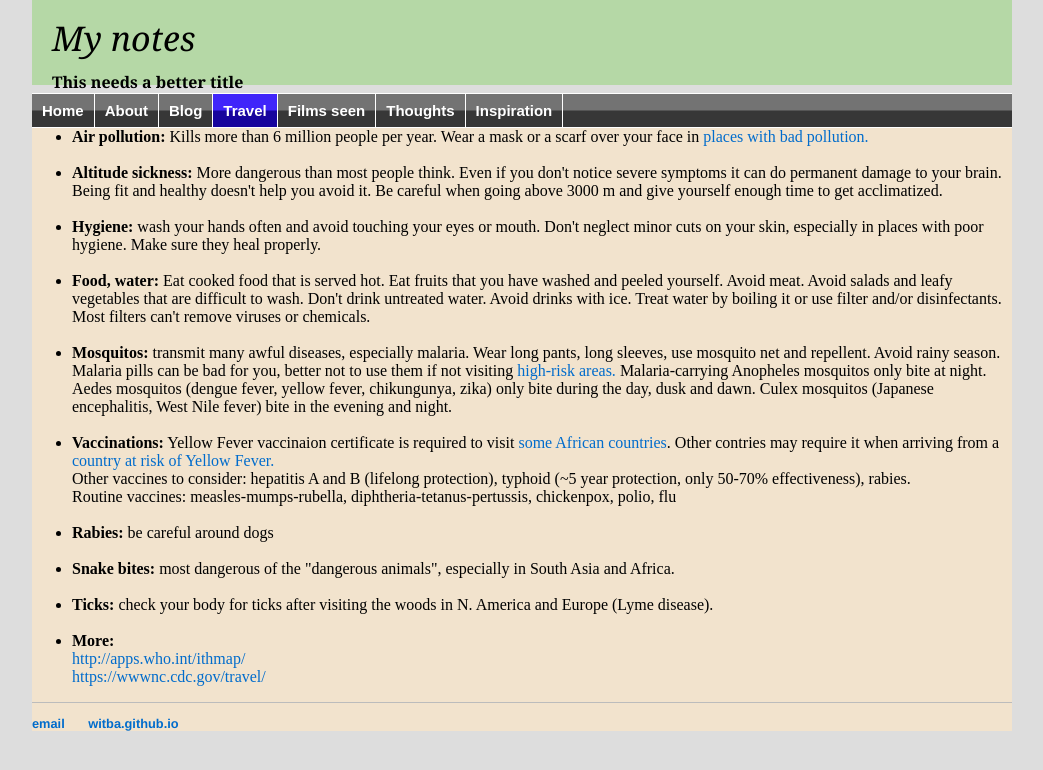
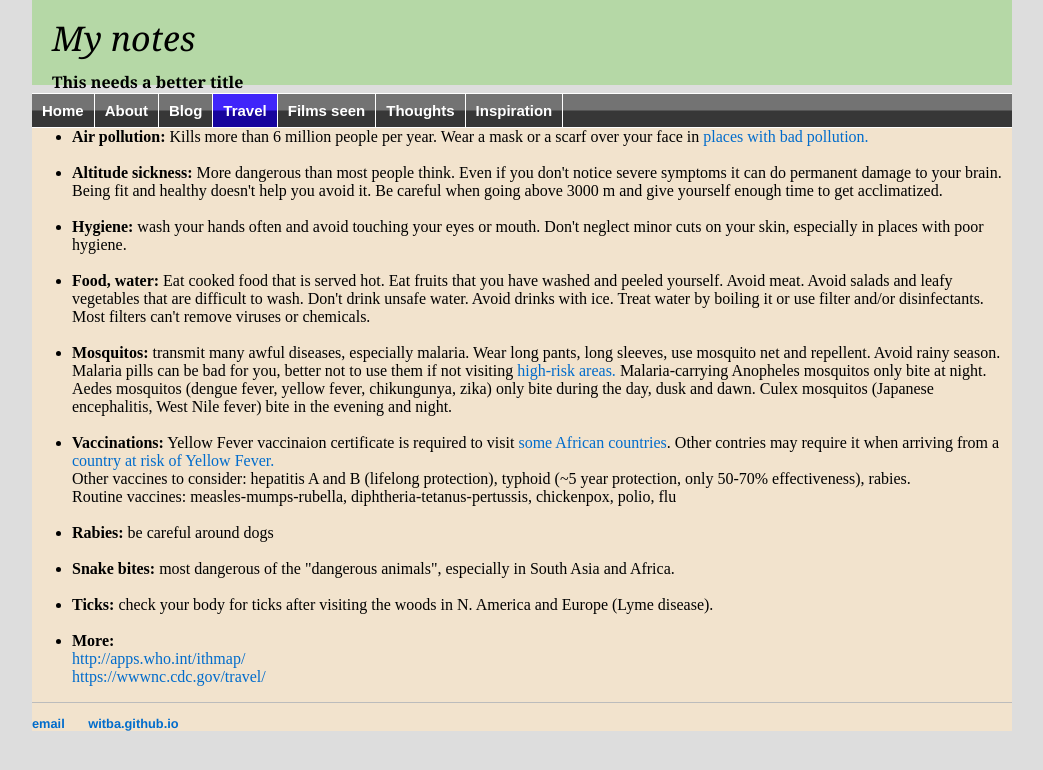
Before and after one commit to witba/witba.github.io, a Jekyll site: the page built from travel/health.html, in a window 1280 px wide. Shown: the top 770 px of the page, without its empty margins (118-1161 px from the left). Built offline with Jekyll 4.4.1, drawn with Linux system fonts in a browser that asks for light colours.

Commit message:
Update health.html

```diff
--- a/travel/health.html
+++ b/travel/health.html
@@ -10,9 +10,9 @@ title: Travel advice
 <br>
 <li><b>Altitude sickness:</b> More dangerous than most people think. Even if you don't notice severe symptoms it can do permanent damage to your brain. Being fit and healthy doesn't help you avoid it. Be careful when going above 3000 m and give yourself enough time to get acclimatized. <br>
 <br>
-<li><b>Hygiene:</b> wash your hands often and avoid touching your eyes or mouth. Don't neglect minor cuts on your skin, especially in places with poor hygiene. Make sure they heal properly.<br>
+<li><b>Hygiene:</b> wash your hands often and avoid touching your eyes or mouth. Don't neglect minor cuts on your skin, especially in places with poor hygiene.<br>
 <br>
-<li><b>Food, water:</b> Eat cooked food that is served hot. Eat fruits that you have washed and peeled yourself. Avoid meat. Avoid salads and leafy vegetables that are difficult to wash. Don't drink untreated water. Avoid drinks with ice. Treat water by boiling it or use filter and/or disinfectants. Most filters can't remove viruses or chemicals.<br>
+<li><b>Food, water:</b> Eat cooked food that is served hot. Eat fruits that you have washed and peeled yourself. Avoid meat. Avoid salads and leafy vegetables that are difficult to wash. Don't drink unsafe water. Avoid drinks with ice. Treat water by boiling it or use filter and/or disinfectants. Most filters can't remove viruses or chemicals.<br>
 <br>
 <li><b>Mosquitos:</b> transmit many awful diseases, especially malaria. Wear long pants, long sleeves, use mosquito net and repellent. Avoid rainy season. Malaria pills can be bad for you, better not to use them if not visiting <a href="https://map.ox.ac.uk/explorer/#/explorer" target=_blank>high-risk areas.</a> Malaria-carrying Anopheles mosquitos only bite at night. Aedes mosquitos (dengue fever, yellow fever, chikungunya, zika) only bite during the day, dusk and dawn. Culex mosquitos (Japanese encephalitis, West Nile fever) bite in the evening and night. <br>
 <br>
```
